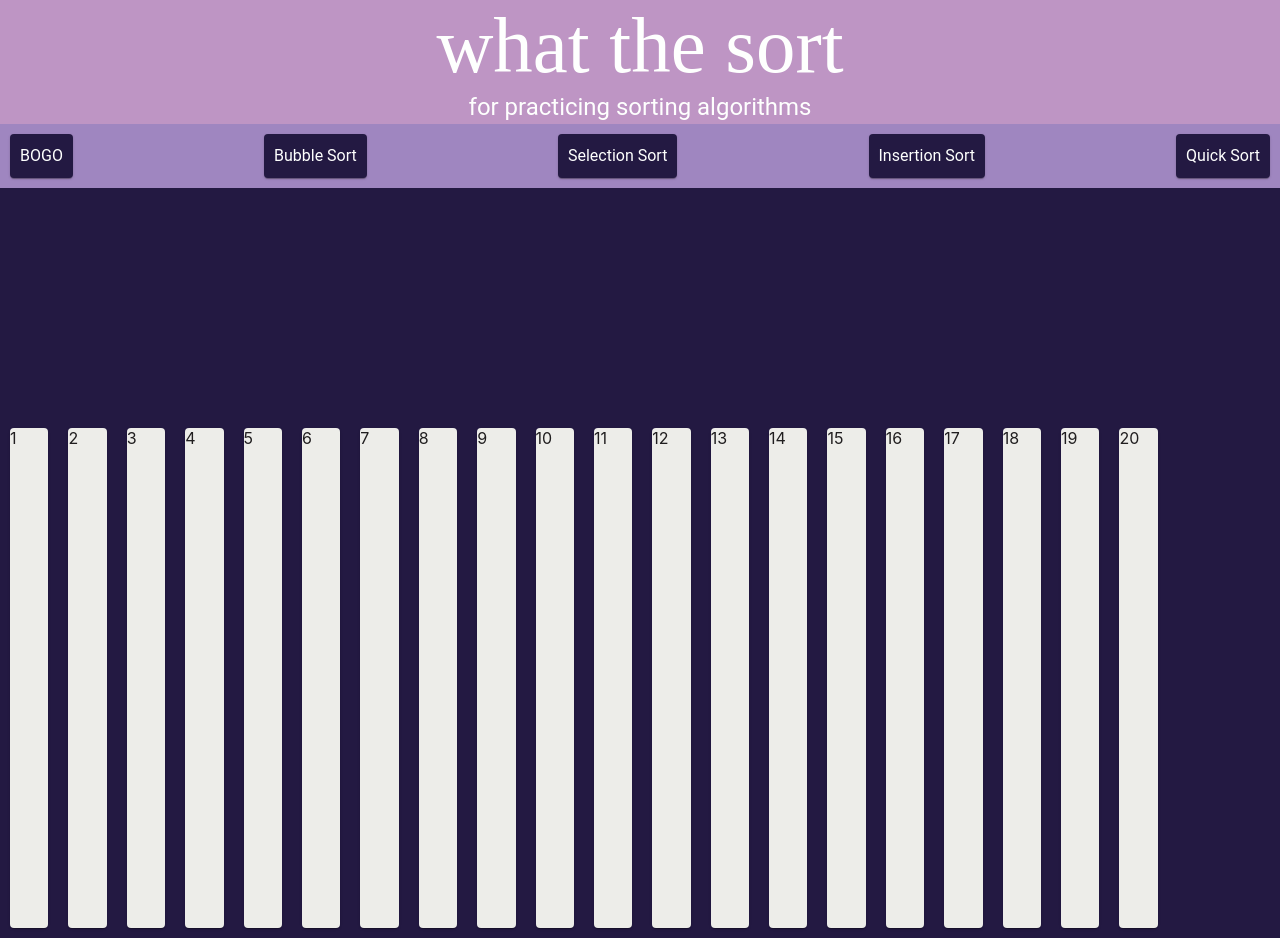
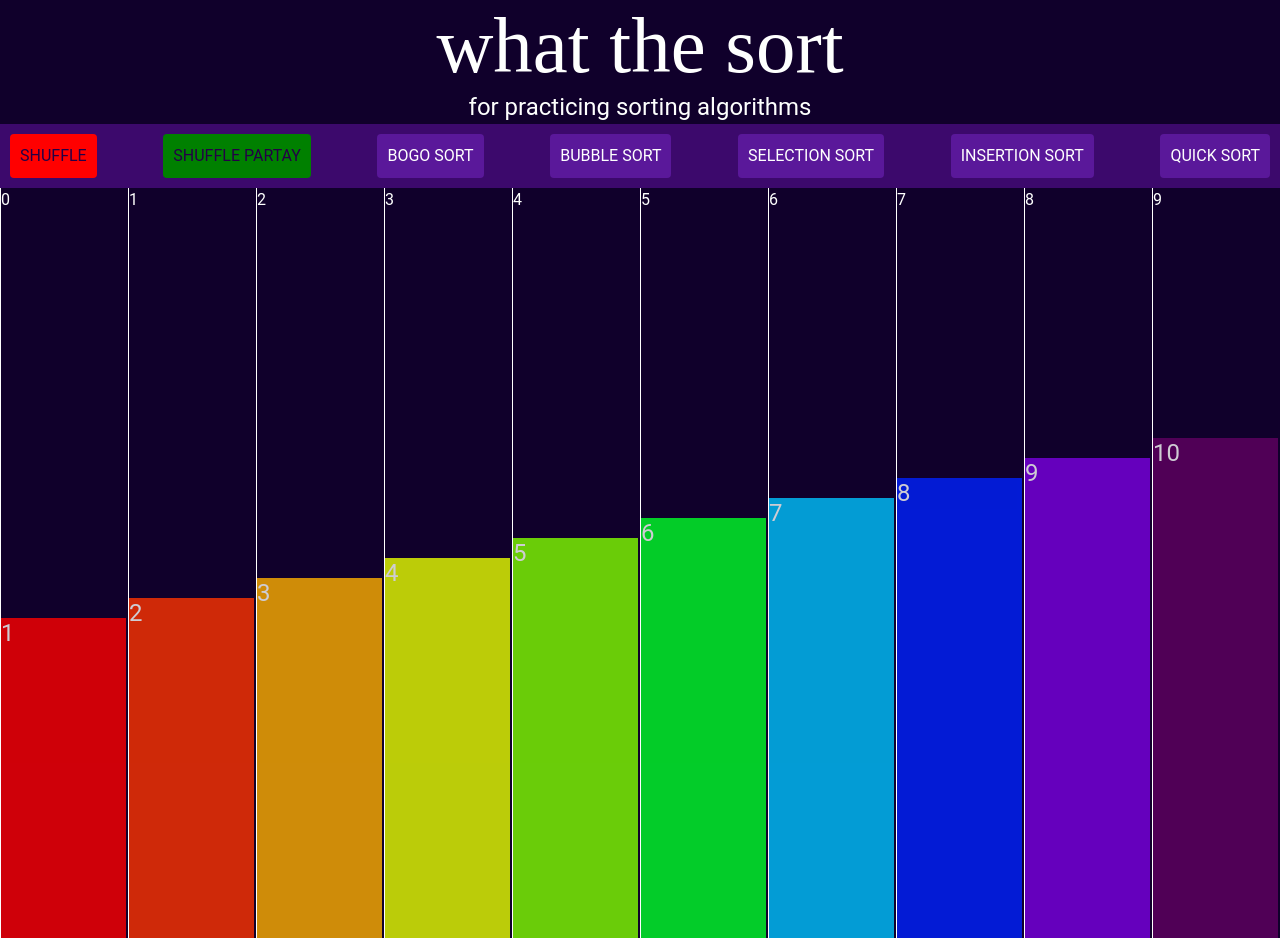
Before and after one commit to danielgshea/trutime, a React (Create React App) app: page / in a window 1280 px wide. Built offline with nearby package versions, Linux system fonts and the light colour scheme.

Commit message:
added a lot of cool features

```diff
--- /dev/null
+++ b/src/components/SortTypeButtons.tsx
@@ -0,0 +1,95 @@
+import {
+  Button,
+  Unstable_Grid2 as Grid,
+  Paper,
+  Typography,
+} from "@mui/material";
+import useTheme from "@mui/material/styles/useTheme";
+
+const SortTypeButton = (props: { name: string; handleClick: () => void }) => {
+  const theme = useTheme();
+  return (
+    <Button
+      onClick={props.handleClick}
+      style={{
+        backgroundColor: theme.palette.primary.light,
+        padding: "10px",
+        margin: "10px",
+      }}
+    >
+      <Typography variant="body1" color={theme.palette.text.secondary}>
+        {props.name}
+      </Typography>
+    </Button>
+  );
+};
+
+export const SortTypeButtons = (props: { handleShuffle: () => void }) => {
+  const theme = useTheme();
+
+  async function shuffleParty() {
+    for (let i = 0; i < 20; i++) {
+      props.handleShuffle();
+      await timeout(1000);
+    }
+  }
+
+  function timeout(delay: number) {
+    return new Promise((res) => setTimeout(res, delay));
+  }
+
+  const handleClickBogoSort = () => {
+    console.log("BOGO Sort");
+  };
+
+  return (
+    <>
+      <Grid>
+        <Button
+          style={{ backgroundColor: "red", padding: "10px", margin: "10px" }}
+          onClick={() => props.handleShuffle()}
+        >
+          <Typography variant="body1">SHUFFLE</Typography>
+        </Button>
+      </Grid>
+      <Grid>
+        <Button
+          style={{ backgroundColor: "green", padding: "10px", margin: "10px" }}
+          onClick={() => shuffleParty()}
+        >
+          <Typography variant="body1">SHUFFLE PARTAY</Typography>
+        </Button>
+      </Grid>
+      <Grid>
+        <SortTypeButton
+          name="BOGO SORT"
+          handleClick={() => handleClickBogoSort()}
+        />
+      </Grid>
+      <Grid>
+        <SortTypeButton
+          name="Bubble Sort"
+          handleClick={() => handleClickBogoSort()}
+        />
+      </Grid>
+      <Grid>
+        <SortTypeButton
+          name="SELECTION SORT"
+          handleClick={() => handleClickBogoSort()}
+        />
+      </Grid>
+      <Grid>
+        <SortTypeButton
+          name="INSERTION SORT"
+          handleClick={() => handleClickBogoSort()}
+        />
+      </Grid>
+      <Grid>
+        <SortTypeButton
+          name="QUICK SORT"
+          handleClick={() => handleClickBogoSort()}
+        />
+      </Grid>
+    </>
+  );
+};
--- a/src/components/SortableItem.tsx
+++ b/src/components/SortableItem.tsx
@@ -1,28 +1,111 @@
 import { useSortable } from "@dnd-kit/sortable";
 import { CSS } from "@dnd-kit/utilities";
-import { Card, Paper, Typography } from "@mui/material";
+import { Card, Paper, Typography, rgbToHex } from "@mui/material";
+import { useTheme } from "@mui/material";
 
 export function SortableItem(props: { id: number; numVals: number }) {
+  const theme = useTheme();
+
   const { attributes, listeners, setNodeRef, transform, transition } =
     useSortable({ id: props.id });
+
+  const wvMax = 700;
+  const wvMin = 380;
+  const colorCoolFactor = 1;
+
+  // Some stack overflow gold right here
+  // Shoutout @https://stackoverflow.com/questions/1472514/convert-light-frequency-to-rgb
+  const waveLengthToRGB = (Wavelength: number): number[] => {
+    const IntensityMax = 255;
+    const Gamma = 0.8;
+    let factor: number;
+    let Red: number, Green: number, Blue: number;
+
+    if (Wavelength >= 380 && Wavelength < 440) {
+      Red = -(Wavelength - 440) / (440 - 380);
+      Green = 0.0;
+      Blue = 1.0;
+    } else if (Wavelength >= 440 && Wavelength < 490) {
+      Red = 0.0;
+      Green = (Wavelength - 440) / (490 - 440);
+      Blue = 1.0;
+    } else if (Wavelength >= 490 && Wavelength < 510) {
+      Red = 0.0;
+      Green = 1.0;
+      Blue = -(Wavelength - 510) / (510 - 490);
+    } else if (Wavelength >= 510 && Wavelength < 580) {
+      Red = (Wavelength - 510) / (580 - 510);
+      Green = 1.0;
+      Blue = 0.0;
+    } else if (Wavelength >= 580 && Wavelength < 645) {
+      Red = 1.0;
+      Green = -(Wavelength - 645) / (645 - 580);
+      Blue = 0.0;
+    } else if (Wavelength >= 645 && Wavelength < 781) {
+      Red = 1.0;
+      Green = 0.0;
+      Blue = 0.0;
+    } else {
+      Red = 0.0;
+      Green = 0.0;
+      Blue = 0.0;
+    }
+
+    if (Wavelength >= 380 && Wavelength < 420) {
+      factor = 0.3 + (0.7 * (Wavelength - 380)) / (420 - 380);
+    } else if (Wavelength >= 420 && Wavelength < 701) {
+      factor = 1.0;
+    } else if (Wavelength >= 701 && Wavelength < 781) {
+      factor = 0.3 + (0.7 * (780 - Wavelength)) / (780 - 700);
+    } else {
+      factor = 0.0;
+    }
+
+    const rgb: number[] = [];
+
+    rgb[0] =
+      Red === 0.0
+        ? 0
+        : Math.round(IntensityMax * Math.pow(Red * factor, Gamma));
+    rgb[1] =
+      Green === 0.0
+        ? 0
+        : Math.round(IntensityMax * Math.pow(Green * factor, Gamma));
+    rgb[2] =
+      Blue === 0.0
+        ? 0
+        : Math.round(IntensityMax * Math.pow(Blue * factor, Gamma));
+
+    return rgb;
+  };
 
   const style = {
     transform: CSS.Transform.toString(transform),
     transition,
     cursor: "pointer",
+    width: "100%",
   };
+
+  const rgb: number[] = waveLengthToRGB(
+    380 + ((wvMax - wvMin) / props.numVals) * (props.numVals - props.id)
+  ); // lil bit of math to convert range of x vals to wavelength from 380-700
 
   return (
     <div ref={setNodeRef} style={style} {...attributes} {...listeners}>
-      <Card
+      <div
         style={{
-          height: "500px",
-          width: `${60 / props.numVals}vw`,
-          margin: "10px",
+          height: `${300 + props.id * (200 / props.numVals)}px`,
+          width: "100%",
+          background: `rgb(${rgb[0] / colorCoolFactor}, ${
+            rgb[1] / colorCoolFactor
+          }, ${rgb[2] / colorCoolFactor})`,
+          opacity: "0.8",
         }}
       >
-        {props.id}
-      </Card>
+        <Typography variant="h5" color={theme.palette.text.secondary}>
+          {props.id}
+        </Typography>
+      </div>
     </div>
   );
 }
--- a/src/components/SortingBlock.tsx
+++ b/src/components/SortingBlock.tsx
@@ -1,6 +1,11 @@
-import { Unstable_Grid2 as Grid, Paper, Typography } from "@mui/material";
+import {
+  Button,
+  Unstable_Grid2 as Grid,
+  Paper,
+  Typography,
+} from "@mui/material";
 import useTheme from "@mui/material/styles/useTheme";
-import { useState } from "react";
+import { useEffect, useState } from "react";
 import { DndContext, UniqueIdentifier, closestCenter } from "@dnd-kit/core";
 import {
   arrayMove,
@@ -9,18 +14,17 @@ import {
 } from "@dnd-kit/sortable";
 import { SortableItem } from "./SortableItem";
 
-export const SortingBlock = () => {
+export const SortingBlock = (props: { values: number[]; onSort: string }) => {
   const theme = useTheme();
 
-  const [values, setValues] = useState<number[]>(
-    Array.from({ length: 20 }, (v, i) => i + 1)
-  );
+  const [values, setValues] = useState(props.values);
+
+  useEffect(() => {
+    setValues(props.values);
+  }, [props.values]);
 
   const handleDragEnd = (event: any) => {
-    console.log("drag end called");
     const { active, over } = event;
-    console.log("ACTIVE: " + active.id);
-    console.log("OVER: " + over.id);
 
     if (active.id !== over.id) {
       setValues((items) => {
@@ -33,24 +37,77 @@ export const SortingBlock = () => {
   };
 
   return (
+    <>
       <Grid
         container
+        position="relative"
         direction="row"
-      alignItems="flex-end"
-      width="100vw"
-      columns={100}
+        width="100%"
+        columns={values.length}
       >
-      <DndContext collisionDetection={closestCenter} onDragEnd={handleDragEnd}>
+        {/* {valuesStatic.map((value) => (
+        <Grid
+          border="1px solid white"
+          xs={1}
+          height="100%"
+          position="absolute"
+          top="0"
+          bottom="0"
+        >
+          {" "}
+          hello world
+        </Grid>
+      ))} */}
+        <DndContext
+          collisionDetection={closestCenter}
+          onDragEnd={handleDragEnd}
+        >
           <SortableContext
             items={values}
             strategy={horizontalListSortingStrategy}
           >
             {values.map((value) => (
-            <SortableItem key={value} id={value} numVals={values.length} />
+              <Grid
+                style={{
+                  display: "flex",
+                  borderLeft: "1px solid white",
+                }}
+                height="100%"
+                xs={1}
+                padding="0"
+                direction="row"
+                alignItems="flex-start"
+              >
+                <Typography
+                  color={theme.palette.text.secondary}
+                  alignSelf="flex-start"
+                  zIndex="12"
+                >
+                  {values.indexOf(value)}
+                </Typography>
+                <div
+                  style={{
+                    width: `${(98 * 1) / values.length}%`,
+                    height: "100%",
+                    display: "flex",
+                    alignItems: "flex-end",
+                    justifyContent: "center",
+                    position: "absolute",
+                    zIndex: "0",
+                  }}
+                >
+                  <SortableItem
+                    key={value}
+                    id={value}
+                    numVals={values.length}
+                  />
+                </div>
+              </Grid>
             ))}
           </SortableContext>
         </DndContext>
       </Grid>
+    </>
   );
 };
 
--- a/src/pages/PageHome.tsx
+++ b/src/pages/PageHome.tsx
@@ -1,13 +1,34 @@
-import React from "react";
-import { Unstable_Grid2 as Grid, Typography } from "@mui/material";
+import React, { useEffect, useState } from "react";
+import { Button, Unstable_Grid2 as Grid, Typography } from "@mui/material";
 import { styled } from "@mui/material/styles";
 import Paper from "@mui/material/Paper";
 import useTheme from "@mui/material/styles/useTheme";
 import { SortingBlock } from "../components/SortingBlock";
+import { SortTypeButtons } from "../components/SortTypeButtons";
 
 const PageHome: React.FC = () => {
   const theme = useTheme();
   const today = new Date().toLocaleDateString();
+
+  const handleShuffle = () => {
+    const shuffledValues = Array.from({ length: 10 }, (_, i) => i + 1).sort(
+      () => Math.random() - 0.5
+    );
+    setValues(shuffledValues);
+    console.log("SHUFFLE");
+  };
+
+  const [handleSort, setHandleSort] = useState("bogo");
+
+  const onSort = (
+    type: "bogo" | "bubble" | "selection" | "insertion" | "quick"
+  ) => {
+    setHandleSort(type);
+  };
+
+  const [values, setValues] = useState(
+    Array.from({ length: 10 }, (_, i) => i + 1)
+  );
 
   return (
     <Grid
@@ -26,7 +47,7 @@ const PageHome: React.FC = () => {
         xs={12}
         alignItems="center"
         height="auto"
-        bgcolor={theme.palette.primary.light}
+        bgcolor={theme.palette.background.default}
       >
         <Grid xs="auto">
           <Typography variant="h1" color={theme.palette.text.secondary}>
@@ -45,75 +66,11 @@ const PageHome: React.FC = () => {
         direction="row"
         justifyContent="space-between"
         alignItems="stretch"
-        bgcolor={theme.palette.secondary.main}
+        bgcolor={theme.palette.primary.dark}
         height="auto"
         xs={12}
       >
-        <Grid>
-          <Paper
-            style={{
-              backgroundColor: theme.palette.background.default,
-              padding: "10px",
-              margin: "10px",
-            }}
-          >
-            <Typography variant="body1" color={theme.palette.text.secondary}>
-              BOGO
-            </Typography>
-          </Paper>
-        </Grid>
-        <Grid>
-          <Paper
-            style={{
-              backgroundColor: theme.palette.background.default,
-              padding: "10px",
-              margin: "10px",
-            }}
-          >
-            <Typography variant="body1" color={theme.palette.text.secondary}>
-              Bubble Sort
-            </Typography>
-          </Paper>
-        </Grid>
-        <Grid>
-          <Paper
-            style={{
-              backgroundColor: theme.palette.background.default,
-              padding: "10px",
-              margin: "10px",
-            }}
-          >
-            <Typography variant="body1" color={theme.palette.text.secondary}>
-              Selection Sort
-            </Typography>
-          </Paper>
-        </Grid>
-        <Grid>
-          <Paper
-            style={{
-              backgroundColor: theme.palette.background.default,
-              padding: "10px",
-              margin: "10px",
-            }}
-          >
-            <Typography variant="body1" color={theme.palette.text.secondary}>
-              Insertion Sort
-            </Typography>
-          </Paper>
-        </Grid>
-        <Grid>
-          <Paper
-            style={{
-              backgroundColor: theme.palette.background.default,
-              padding: "10px",
-              margin: "10px",
-            }}
-          >
-            <Typography variant="body1" color={theme.palette.text.secondary}>
-              Quick Sort
-            </Typography>
-          </Paper>
-        </Grid>
+        <SortTypeButtons handleShuffle={handleShuffle} />
       </Grid>
       <Grid
         /* Grid for data */
@@ -123,7 +80,7 @@ const PageHome: React.FC = () => {
         height="750px"
         xs={12}
       >
-        <SortingBlock />
+        <SortingBlock values={values} onSort={handleSort} />
       </Grid>
     </Grid>
   );
--- a/src/theme/theme.ts
+++ b/src/theme/theme.ts
@@ -21,18 +21,18 @@ const theme = responsiveFontSizes(
     },
     palette: {
       background: {
-        default: "#231942", // Russian Violet
-        paper: "#EDEDE9",
+        default: "#10002b", // blue
+        paper: "#e0aaff",
       },
       primary: {
-        main: "#5E548E", // Ultra Violet
-        dark: "#9F86C0",
-        light: "#BE95C4",
+        main: "#240046", // Baby Powder
+        dark: "#3c096c",
+        light: "#5a189a",
       },
       secondary: {
-        main: "#9F86C0", // African Violet
-        dark: "#BE95C4", // Lilac
-        light: "#E0B1CB", // Pink Lavender
+        main: "#7b2cbf", // Pink
+        dark: "#9d4edd", // Grey
+        light: "#c77dff", // Asparagus
       },
       error: {
         main: "#BE95C4", // Lilac
```
Lines whose indentation alone changed are shown as unchanged.
